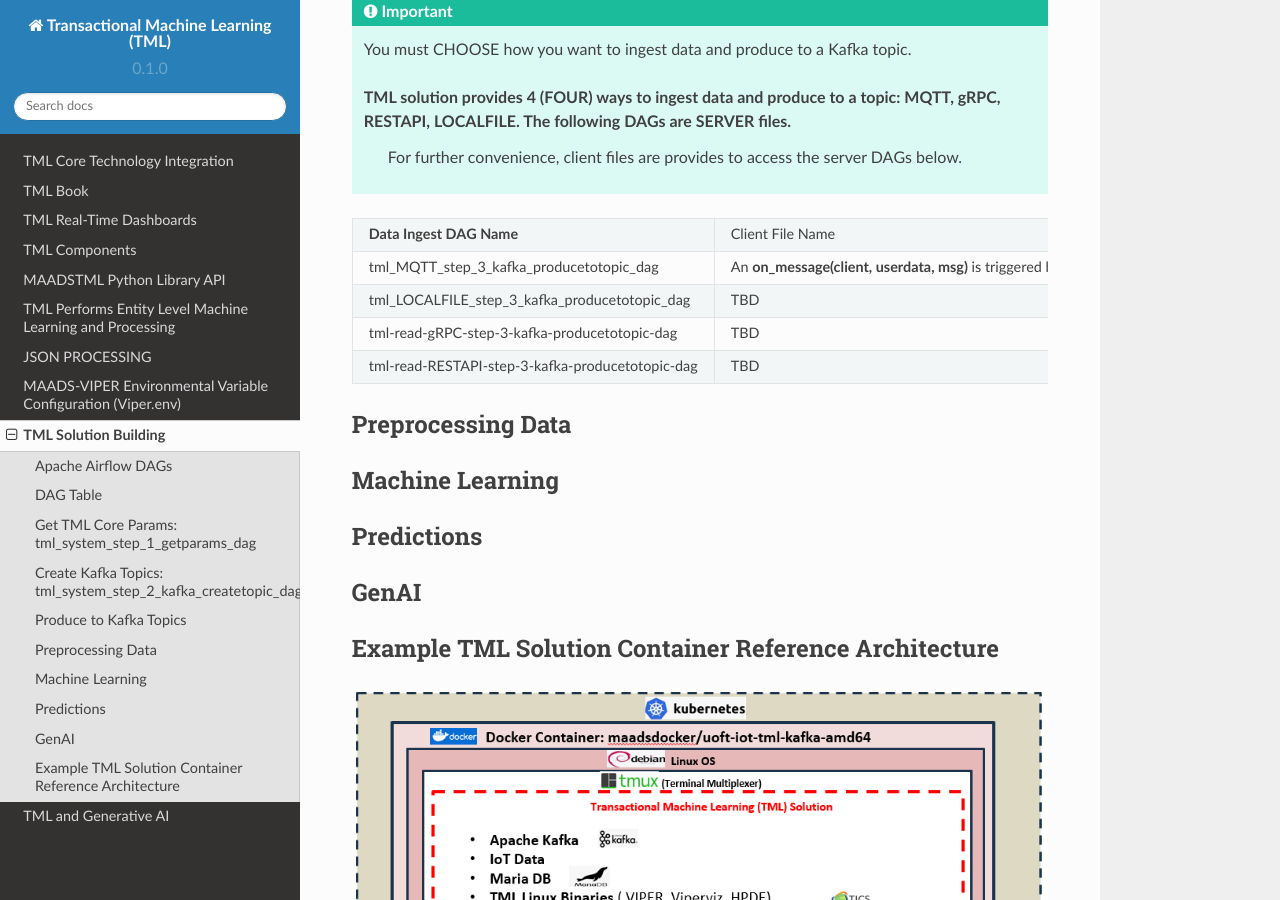
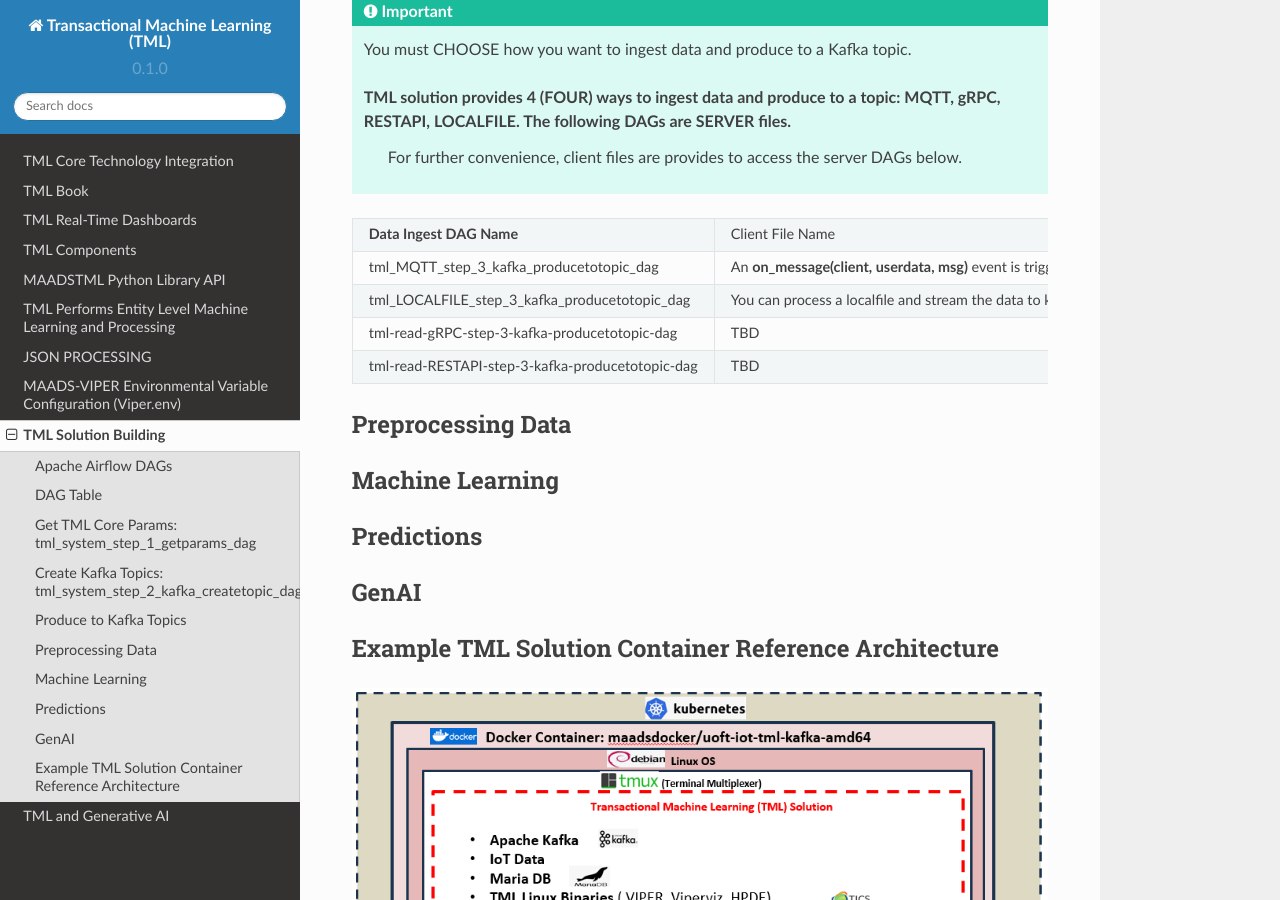
Before and after one commit to smaurice101/readthedocs, a Sphinx documentation site: the page built from docs/source/tmlbuilds.rst, in a window 1280 px wide and 900 px high, scrolled down 4723 px. Built offline with Sphinx 7.4.7 and the Read the Docs theme 2.0.0, drawn with Linux system fonts in a browser that asks for light colours.

Commit message:
Update tmlbuilds.rst

```diff
--- a/docs/source/tmlbuilds.rst
+++ b/docs/source/tmlbuilds.rst
@@ -253,13 +253,13 @@
      - Client File Name
      - **Description**
    * - tml_MQTT_step_3_kafka_producetotopic_dag
-     - An **on_message(client, userdata, msg)** is triggered by the MQTT broker.  This DAGs will automatically handle the on_message event
+     - An **on_message(client, userdata, msg)** event is triggered by the MQTT broker.  This DAGs will automatically handle the on_message event
        and produce the data to Kafka.
      - This DAG is an MQTT server and will listen for a connection from a client.
        You use this if your TML solution ingests data from MQTT system like HiveMQ and
        stream it to Kafka.
    * - tml_LOCALFILE_step_3_kafka_producetotopic_dag
-     - TBD
+     - You can process a localfile and stream the data to kafka.  See the IoTSolution
      - This DAG will read a local CSV file for data and stream it to Kafka.
    * - tml-read-gRPC-step-3-kafka-producetotopic-dag
      - TBD
```
